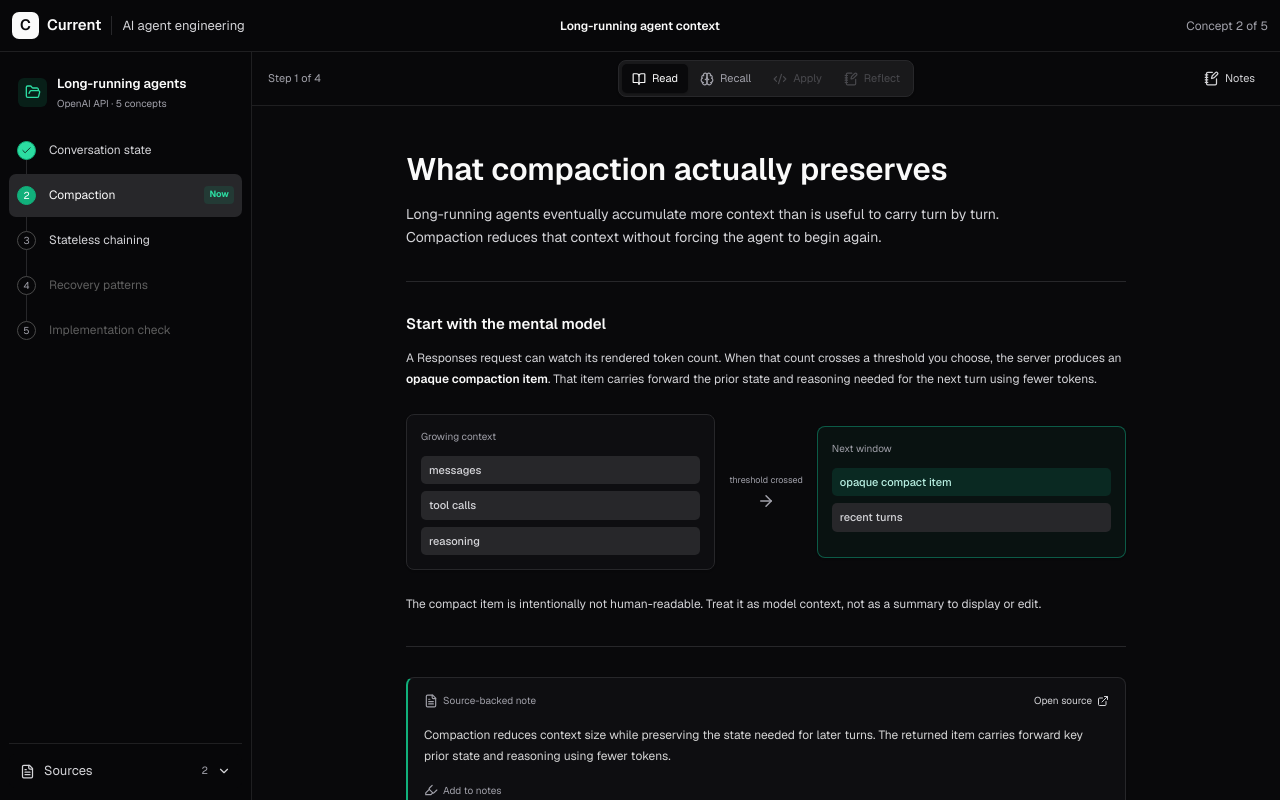
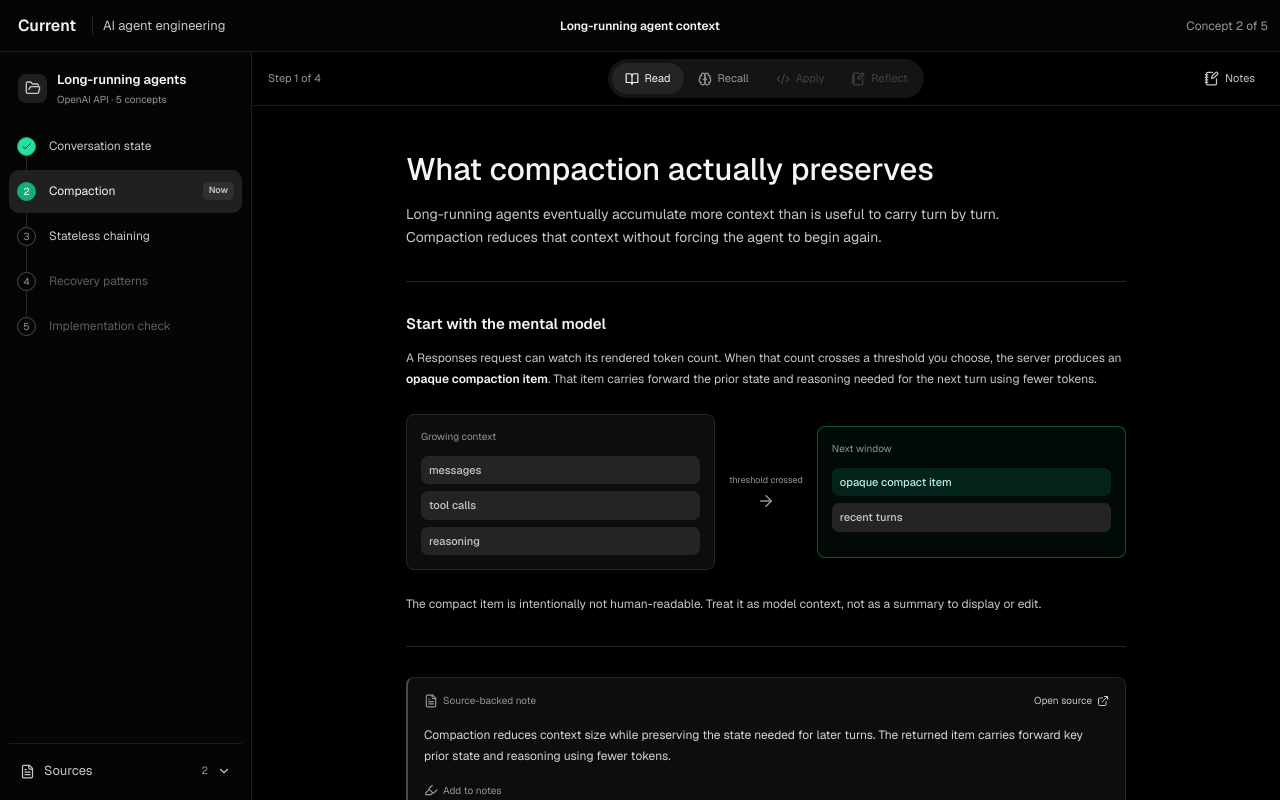
Before and after one commit to donovanmchenry/current, a Next.js app: page / in a window 1280 px wide. Built offline with nearby package versions, Linux system fonts and the light colour scheme.

Commit message:
Refine ChatGPT-inspired styling

```diff
--- a/app/current-workspace.tsx
+++ b/app/current-workspace.tsx
@@ -190,7 +190,7 @@ export function CurrentWorkspace() {
       <header className="workspace-header">
         <div className="header-left">
           <button className="icon-action mobile-only" aria-label="Open course outline" onClick={() => setSidebarOpen(true)}><Menu size={18} /></button>
-          <div className="wordmark"><span className="wordmark-symbol">C</span><span>Current</span></div>
+          <div className="wordmark"><span>Current</span></div>
           <span className="header-separator" />
           <span className="track-context">AI agent engineering</span>
         </div>
--- a/app/globals.css
+++ b/app/globals.css
@@ -2,35 +2,35 @@
 
 :root {
   color-scheme: dark;
-  --background: 240 10% 3.9%;
-  --foreground: 0 0% 98%;
-  --card: 240 8% 6%;
+  --background: 0 0% 0%;
+  --foreground: 0 0% 96%;
+  --card: 0 0% 6%;
   --card-foreground: 0 0% 98%;
   --popover: 240 10% 3.9%;
   --popover-foreground: 0 0% 98%;
   --primary: 160 82% 38%;
   --primary-foreground: 160 100% 5%;
-  --secondary: 240 3.7% 15.9%;
+  --secondary: 0 0% 12%;
   --secondary-foreground: 0 0% 98%;
-  --muted: 240 3.7% 15.9%;
-  --muted-foreground: 240 5% 64.9%;
-  --ui-accent: 240 3.7% 15.9%;
+  --muted: 0 0% 14%;
+  --muted-foreground: 0 0% 59%;
+  --ui-accent: 0 0% 13%;
   --ui-accent-foreground: 0 0% 98%;
   --destructive: 0 62.8% 48%;
   --destructive-foreground: 0 0% 98%;
-  --border: 240 3.7% 15.9%;
-  --input: 240 3.7% 15.9%;
-  --ring: 160 82% 42%;
-  --radius: 8px;
+  --border: 0 0% 15%;
+  --input: 0 0% 18%;
+  --ring: 0 0% 68%;
+  --radius: 10px;
   --bg: hsl(var(--background));
-  --bg-deep: hsl(240 10% 3.2%);
+  --bg-deep: hsl(0 0% 2%);
   --bg-elevated: hsl(var(--secondary));
-  --bg-hover: hsl(240 3.7% 18.5%);
+  --bg-hover: hsl(0 0% 12%);
   --bg-input: hsl(var(--card));
   --line: hsl(var(--border));
-  --line-soft: hsl(240 3.7% 12.5%);
+  --line-soft: hsl(0 0% 11%);
   --text: hsl(var(--foreground));
-  --text-secondary: hsl(240 5% 84%);
+  --text-secondary: hsl(0 0% 78%);
   --text-muted: hsl(var(--muted-foreground));
   --accent: hsl(var(--primary));
   --accent-bright: hsl(160 72% 52%);
@@ -53,6 +53,8 @@ body {
   font-family: var(--font-geist-sans), Arial, sans-serif;
   font-size: 14px;
   letter-spacing: 0;
+  -webkit-font-smoothing: antialiased;
+  text-rendering: optimizeLegibility;
 }
 button, input, textarea { font: inherit; letter-spacing: 0; }
 button { color: inherit; }
@@ -78,8 +80,7 @@ code, pre, kbd { font-family: var(--font-geist-mono), monospace; letter-spacing:
 .header-left { gap: 10px; }
 .header-right { justify-content: flex-end; gap: 5px; }
 .header-center { gap: 9px; color: var(--text-secondary); font-size: 12px; }
-.wordmark { display: inline-flex; align-items: center; gap: 8px; font-size: 15px; font-weight: 600; }
-.wordmark-symbol { width: 27px; height: 27px; display: grid; place-items: center; border-radius: calc(var(--radius) - 1px); color: hsl(var(--background)); background: var(--text); }
+.wordmark { display: inline-flex; align-items: center; padding: 0 6px; font-size: 16px; font-weight: 600; }
 .header-separator { width: 1px; height: 19px; background: var(--line); }
 .track-context { color: var(--text-secondary); font-size: 13px; }
 .lesson-name { color: var(--text); font-weight: 520; }
@@ -97,7 +98,7 @@ code, pre, kbd { font-family: var(--font-geist-mono), monospace; letter-spacing:
   width: var(--sidebar);
   display: flex;
   flex-direction: column;
-  padding: 22px 9px 12px;
+  padding: 18px 9px 12px;
   border-right: 1px solid var(--line-soft);
   background: var(--bg-deep);
 }
@@ -105,20 +106,20 @@ code, pre, kbd { font-family: var(--font-geist-mono), monospace; letter-spacing:
 .sidebar-bottom button { position: relative; z-index: 2; width: 100%; min-height: 34px; display: flex; align-items: center; gap: 9px; padding: 0 10px; border: 1px solid transparent; border-radius: calc(var(--radius) - 1px); color: var(--text-secondary); background: var(--bg-deep); font-size: 13px; text-align: left; cursor: pointer; }
 .sidebar-bottom button:hover { color: var(--text); background: var(--bg-hover); }
 .track-title { display: grid; grid-template-columns: 31px 1fr; align-items: center; gap: 8px; padding: 0 9px; }
-.track-icon { width: 29px; height: 29px; display: grid; place-items: center; border-radius: calc(var(--radius) - 2px); color: var(--accent-bright); background: var(--accent-soft); }
+.track-icon { width: 29px; height: 29px; display: grid; place-items: center; border-radius: 8px; color: var(--text-secondary); background: var(--bg-hover); }
 .track-title strong, .track-title small { display: block; }
 .track-title strong { font-size: 13px; font-weight: 550; }
 .track-title small { margin-top: 2px; color: var(--text-muted); font-size: 10px; }
 .concept-path { position: relative; display: grid; gap: 2px; margin: 18px 0 0; padding: 0; list-style: none; }
 .concept-path::before { content: ""; position: absolute; left: 17px; top: 18px; bottom: 18px; width: 1px; background: var(--line); }
 .concept-path li { position: relative; z-index: 1; }
-.concept-row { width: 100%; min-height: 43px; display: grid; grid-template-columns: 25px 1fr auto; align-items: center; gap: 7px; padding: 0 8px; border-radius: calc(var(--radius) - 1px); color: var(--text-secondary); font-size: 12px; }
-.concept-path li.current .concept-row { color: var(--text); background: var(--bg-elevated); }
+.concept-row { width: 100%; min-height: 43px; display: grid; grid-template-columns: 25px 1fr auto; align-items: center; gap: 7px; padding: 0 8px; border-radius: var(--radius); color: var(--text-secondary); font-size: 12px; }
+.concept-path li.current .concept-row { color: var(--text); background: #202020; }
 .concept-path li.locked .concept-row { color: #5e5e5e; }
 .concept-state { width: 19px; height: 19px; display: grid; place-items: center; border: 1px solid #4a4a4a; border-radius: 50%; color: var(--text-muted); background: var(--bg-deep); font-size: 10px; }
 .done .concept-state { color: #102a22; border-color: var(--accent); background: var(--accent-bright); }
 .current .concept-state { color: #fff; border-color: var(--accent); background: var(--accent); }
-.now-label { padding: 2px 5px; border-radius: 4px; color: var(--accent-bright); background: var(--accent-soft); font-size: 9px; font-weight: 650; }
+.now-label { padding: 2px 6px; border-radius: 5px; color: var(--text-secondary); background: #303030; font-size: 9px; font-weight: 550; }
 .sidebar-bottom { position: relative; display: grid; gap: 1px; margin-top: auto; padding-top: 10px; border-top: 1px solid var(--line-soft); }
 .sidebar-bottom button span { flex: 1; }
 .sidebar-bottom button small { color: var(--text-muted); }
@@ -183,17 +184,17 @@ code, pre, kbd { font-family: var(--font-geist-mono), monospace; letter-spacing:
   align-items: center;
   padding: 0 16px;
   border-bottom: 1px solid var(--line-soft);
-  background: hsl(var(--background) / .9);
+  background: hsl(var(--background) / .94);
   backdrop-filter: blur(10px);
 }
 .stage-count { color: var(--text-muted); font-size: 11px; }
-.mode-switcher { display: flex; align-items: center; gap: 2px; padding: 3px; border: 1px solid var(--line); border-radius: var(--radius); background: hsl(var(--muted) / .55); box-shadow: 0 1px 2px rgba(0,0,0,.2); }
-.mode-switcher button { height: 29px; display: inline-flex; align-items: center; gap: 6px; padding: 0 10px; border: 0; border-radius: calc(var(--radius) - 3px); color: var(--text-muted); background: transparent; font-size: 11px; cursor: pointer; transition: color .18s ease, background .18s ease, box-shadow .18s ease; }
+.mode-switcher { display: flex; align-items: center; gap: 1px; padding: 4px; border: 0; border-radius: 999px; background: #141414; box-shadow: none; }
+.mode-switcher button { height: 31px; display: inline-flex; align-items: center; gap: 6px; padding: 0 13px; border: 0; border-radius: 999px; color: var(--text-muted); background: transparent; font-size: 11px; cursor: pointer; transition: color .18s ease, background .18s ease; }
 .mode-switcher button:hover:not(:disabled) { color: var(--text-secondary); }
-.mode-switcher button.active { color: var(--text); background: hsl(var(--background)); box-shadow: 0 1px 2px rgba(0,0,0,.3); }
+.mode-switcher button.active { color: var(--text); background: #242424; box-shadow: none; }
 .mode-switcher button:disabled { opacity: .35; cursor: not-allowed; }
-.notebook-toggle { min-height: 30px; display: inline-flex; align-items: center; justify-self: end; gap: 6px; border: 1px solid transparent; border-radius: calc(var(--radius) - 2px); padding: 0 8px; color: var(--text-secondary); background: transparent; font-size: 11px; cursor: pointer; }
-.notebook-toggle:hover, .notebook-toggle.active { color: var(--text); border-color: var(--line); background: hsl(var(--ui-accent)); }
+.notebook-toggle { min-height: 31px; display: inline-flex; align-items: center; justify-self: end; gap: 6px; border: 0; border-radius: 8px; padding: 0 9px; color: var(--text-secondary); background: transparent; font-size: 11px; cursor: pointer; }
+.notebook-toggle:hover, .notebook-toggle.active { color: var(--text); background: #202020; }
 .lesson-scroll { position: absolute; inset: 54px 0 0; overflow-y: auto; overscroll-behavior: contain; scrollbar-color: #555 transparent; }
 .mode-stage { min-height: 100%; }
 .mode-stage.leaving, .mode-stage.entering { pointer-events: none; }
@@ -208,7 +209,7 @@ code, pre, kbd { font-family: var(--font-geist-mono), monospace; letter-spacing:
 .lesson-module { width: min(720px, calc(100% - 48px)); margin: 0 auto; padding: 45px 0 60px; }
 .module-header { padding-bottom: 31px; border-bottom: 1px solid var(--line); }
 .module-header.compact-header { padding-bottom: 25px; }
-.module-header h1 { max-width: 650px; margin: 0; color: var(--text); font-size: 31px; line-height: 1.18; font-weight: 530; }
+.module-header h1 { max-width: 650px; margin: 0; color: var(--text); font-size: 31px; line-height: 1.18; font-weight: 500; }
 .module-header > p { max-width: 650px; margin: 15px 0 0; color: var(--text-secondary); font-size: 14px; line-height: 1.7; }
 .module-header code { padding: 2px 4px; border-radius: 4px; background: var(--bg-elevated); font-size: .88em; }
 .reading-section { padding: 31px 0; border-bottom: 1px solid var(--line); }
@@ -217,14 +218,14 @@ code, pre, kbd { font-family: var(--font-geist-mono), monospace; letter-spacing:
 .reading-section > p:last-child { margin-bottom: 0; }
 .reading-section strong { color: var(--text); font-weight: 550; }
 .concept-diagram { display: grid; grid-template-columns: 1fr auto 1fr; align-items: center; gap: 14px; margin: 24px 0; }
-.diagram-stage { min-height: 132px; display: flex; flex-direction: column; gap: 7px; padding: 14px; border: 1px solid var(--line); border-radius: var(--radius); background: hsl(var(--card)); box-shadow: 0 1px 2px rgba(0,0,0,.16); }
+.diagram-stage { min-height: 132px; display: flex; flex-direction: column; gap: 7px; padding: 14px; border: 1px solid #272727; border-radius: 8px; background: #0d0d0d; box-shadow: none; }
 .diagram-stage > span { margin-bottom: 5px; color: var(--text-muted); font-size: 10px; }
 .diagram-stage strong { padding: 6px 8px; border-radius: calc(var(--radius) - 3px); color: var(--text-secondary); background: hsl(var(--muted)); font-size: 11px; font-weight: 480; }
 .diagram-stage.result { border-color: rgba(16,163,127,.5); background: rgba(16,163,127,.06); }
 .diagram-stage.result strong:first-of-type { color: #b8efe1; background: rgba(16,163,127,.16); }
 .diagram-arrow { display: grid; justify-items: center; gap: 5px; color: var(--text-muted); }
 .diagram-arrow span { font-size: 9px; white-space: nowrap; }
-.source-excerpt { margin: 30px 0 0; padding: 15px 16px 12px; border: 1px solid var(--line); border-left: 2px solid var(--accent); border-radius: var(--radius); background: hsl(var(--card)); box-shadow: 0 1px 2px rgba(0,0,0,.15); }
+.source-excerpt { margin: 30px 0 0; padding: 15px 16px 12px; border: 1px solid #252525; border-left: 2px solid #4a4a4a; border-radius: 8px; background: #0d0d0d; box-shadow: none; }
 .excerpt-top { display: flex; align-items: center; justify-content: space-between; gap: 12px; }
 .excerpt-top > span, .excerpt-top a { display: inline-flex; align-items: center; gap: 5px; font-size: 10px; }
 .excerpt-top > span { color: var(--text-muted); }
@@ -234,21 +235,21 @@ code, pre, kbd { font-family: var(--font-geist-mono), monospace; letter-spacing:
 .excerpt-action:hover { color: var(--text); }
 .excerpt-action.added { color: var(--text-muted); }
 .excerpt-action:disabled { cursor: default; }
-.comparison-row { display: grid; grid-template-columns: 1fr 1fr; gap: 1px; overflow: hidden; border: 1px solid var(--line); border-radius: var(--radius); background: var(--line); box-shadow: 0 1px 2px rgba(0,0,0,.12); }
-.comparison-row > div { padding: 15px; background: hsl(var(--card)); }
+.comparison-row { display: grid; grid-template-columns: 1fr 1fr; gap: 1px; overflow: hidden; border: 1px solid #252525; border-radius: 8px; background: #252525; box-shadow: none; }
+.comparison-row > div { padding: 15px; background: #0d0d0d; }
 .comparison-row span { display: block; margin-bottom: 8px; color: var(--text); font-size: 12px; font-weight: 550; }
 .comparison-row p { margin: 0; color: var(--text-secondary); font-size: 12px; line-height: 1.65; }
 .module-footer { display: flex; align-items: center; justify-content: space-between; gap: 20px; padding-top: 25px; }
 .module-footer > span { color: var(--text-muted); font-size: 11px; }
 .continue-button, .subtle-button { min-height: 36px; display: inline-flex; align-items: center; justify-content: center; gap: 7px; border-radius: calc(var(--radius) - 2px); padding: 0 13px; font-size: 11px; font-weight: 550; cursor: pointer; transition: color .15s ease, background .15s ease, border-color .15s ease; }
-.continue-button { border: 1px solid transparent; color: hsl(var(--primary-foreground)); background: hsl(var(--primary)); box-shadow: 0 1px 2px rgba(0,0,0,.2); }
-.continue-button:hover { background: hsl(160 82% 43%); }
-.continue-button:disabled { color: var(--text-muted); background: hsl(var(--muted)); box-shadow: none; cursor: not-allowed; }
-.subtle-button { border: 1px solid var(--line); color: var(--text-secondary); background: hsl(var(--background)); }
-.subtle-button:hover { color: var(--text); background: hsl(var(--ui-accent)); }
+.continue-button { border: 1px solid transparent; color: #111; background: #f4f4f4; box-shadow: none; }
+.continue-button:hover { background: #dedede; }
+.continue-button:disabled { color: #8e8e8e; background: #2a2a2a; box-shadow: none; cursor: not-allowed; }
+.subtle-button { border: 1px solid #303030; color: var(--text-secondary); background: #151515; }
+.subtle-button:hover { color: var(--text); background: #202020; }
 
-.recall-input { display: block; margin-top: 28px; overflow: hidden; border: 1px solid hsl(var(--input)); border-radius: var(--radius); background: hsl(var(--card)); transition: border-color .15s ease, box-shadow .15s ease; }
-.recall-input:focus-within { border-color: hsl(var(--ring)); box-shadow: 0 0 0 3px hsl(var(--ring) / .18); }
+.recall-input { display: block; margin-top: 28px; overflow: hidden; border: 1px solid #292929; border-radius: 10px; background: #101010; transition: border-color .15s ease, box-shadow .15s ease; }
+.recall-input:focus-within { border-color: #4a4a4a; box-shadow: 0 0 0 1px #4a4a4a; }
 .recall-input > span { display: block; padding: 11px 13px 0; color: var(--text-muted); font-size: 10px; }
 .recall-input textarea { width: 100%; min-height: 180px; resize: vertical; border: 0; outline: 0; padding: 13px; color: var(--text); background: transparent; font-size: 12px; line-height: 1.7; }
 .recall-input textarea:focus-visible { outline: 0; }
@@ -266,8 +267,8 @@ code, pre, kbd { font-family: var(--font-geist-mono), monospace; letter-spacing:
 .gap-line strong { margin-right: 7px; color: var(--warning); font-size: 10px; }
 .adapt-row { display: flex; align-items: center; gap: 7px; margin-top: 13px; }
 .adapt-row > span { margin-right: auto; color: var(--text-muted); font-size: 10px; }
-.adapt-row button { min-height: 30px; display: inline-flex; align-items: center; gap: 5px; border: 1px solid var(--line); border-radius: calc(var(--radius) - 2px); padding: 0 9px; color: var(--text-secondary); background: hsl(var(--background)); font-size: 10px; cursor: pointer; }
-.adapt-row button:hover { color: var(--text); border-color: hsl(240 4% 28%); background: hsl(var(--ui-accent)); }
+.adapt-row button { min-height: 30px; display: inline-flex; align-items: center; gap: 5px; border: 1px solid #303030; border-radius: 8px; padding: 0 9px; color: var(--text-secondary); background: #151515; font-size: 10px; cursor: pointer; }
+.adapt-row button:hover { color: var(--text); border-color: #3d3d3d; background: #202020; }
 .support-module { margin-top: 25px; padding: 14px; border: 1px solid hsl(var(--primary) / .35); border-radius: var(--radius); background: hsl(var(--primary) / .055); }
 .support-label { display: block; margin-bottom: 12px; color: var(--accent-bright); font-size: 10px; font-weight: 620; }
 .support-steps { display: grid; grid-template-columns: 1fr auto 1fr auto 1fr auto 1fr; align-items: center; gap: 6px; }
@@ -278,12 +279,12 @@ code, pre, kbd { font-family: var(--font-geist-mono), monospace; letter-spacing:
 .support-module > p { margin: 12px 0 0; color: var(--text-secondary); font-size: 11px; line-height: 1.6; }
 .example-support > p { margin-top: 0; font-size: 12px; }
 
-.code-context { margin-top: 28px; overflow: hidden; border: 1px solid var(--line); border-radius: var(--radius); background: hsl(var(--card)); box-shadow: 0 1px 2px rgba(0,0,0,.12); }
+.code-context { margin-top: 28px; overflow: hidden; border: 1px solid #292929; border-radius: 8px; background: #0d0d0d; box-shadow: none; }
 .code-context > span { display: block; padding: 8px 12px; border-bottom: 1px solid var(--line); color: var(--text-muted); font-size: 10px; }
 .code-context pre { margin: 0; padding: 15px; color: #d4d4d4; font-size: 12px; line-height: 1.65; white-space: pre-wrap; }
 .code-options { display: grid; gap: 8px; margin-top: 13px; }
-.code-options button { min-height: 95px; display: grid; grid-template-columns: 28px 1fr auto; align-items: center; gap: 9px; padding: 10px 12px; border: 1px solid var(--line); border-radius: var(--radius); color: var(--text-secondary); background: hsl(var(--card)); text-align: left; cursor: pointer; transition: border-color .15s ease, background .15s ease; }
-.code-options button:hover, .code-options button.selected { border-color: hsl(240 4% 30%); background: hsl(var(--ui-accent)); }
+.code-options button { min-height: 95px; display: grid; grid-template-columns: 28px 1fr auto; align-items: center; gap: 9px; padding: 10px 12px; border: 1px solid #292929; border-radius: 8px; color: var(--text-secondary); background: #0d0d0d; text-align: left; cursor: pointer; transition: border-color .15s ease, background .15s ease; }
+.code-options button:hover, .code-options button.selected { border-color: #3e3e3e; background: #1b1b1b; }
 .code-options button.right { border-color: rgba(16,163,127,.5); background: rgba(16,163,127,.07); }
 .code-options button.wrong { border-color: rgba(239,143,143,.4); background: rgba(239,143,143,.06); }
 .option-index { width: 23px; height: 23px; display: grid; place-items: center; border: 1px solid #505050; border-radius: 50%; font-size: 10px; }
@@ -319,7 +320,7 @@ code, pre, kbd { font-family: var(--font-geist-mono), monospace; letter-spacing:
   visibility: hidden;
   pointer-events: none;
   border-left: 1px solid var(--line-soft);
-  background: hsl(var(--card));
+  background: #0d0d0d;
   transition:
     transform .42s cubic-bezier(.22, 1, .36, 1),
     visibility 0s linear .42s;
@@ -330,7 +331,7 @@ code, pre, kbd { font-family: var(--font-geist-mono), monospace; letter-spacing:
 .note-document-title span, .note-document-title small { display: block; }
 .note-document-title span { font-size: 12px; font-weight: 540; }
 .note-document-title small { margin-top: 3px; color: var(--text-muted); font-size: 10px; }
-.notes-pane textarea { min-height: 0; flex: 1; resize: none; border: 0; border-top: 1px solid var(--line-soft); outline: 0; padding: 18px; color: var(--text-secondary); background: hsl(var(--background)); font-size: 13px; line-height: 1.75; }
+.notes-pane textarea { min-height: 0; flex: 1; resize: none; border: 0; border-top: 1px solid var(--line-soft); outline: 0; padding: 18px; color: var(--text-secondary); background: #0d0d0d; font-size: 13px; line-height: 1.75; }
 .notes-pane textarea:focus-visible { outline: 0; box-shadow: none; }
 .notes-pane textarea::placeholder { color: #646464; }
 .note-footer { min-height: 48px; display: flex; align-items: center; justify-content: space-between; padding: 0 12px 0 17px; border-top: 1px solid var(--line-soft); color: var(--text-muted); font-size: 10px; }
```
Also changed, not shown: 1 other file (tests, documents, lock files or other folders).
